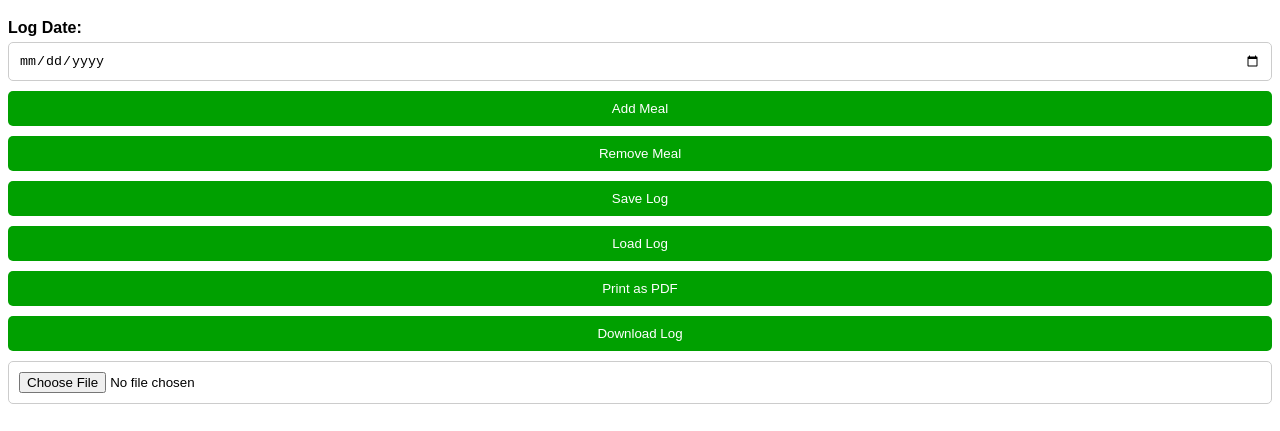
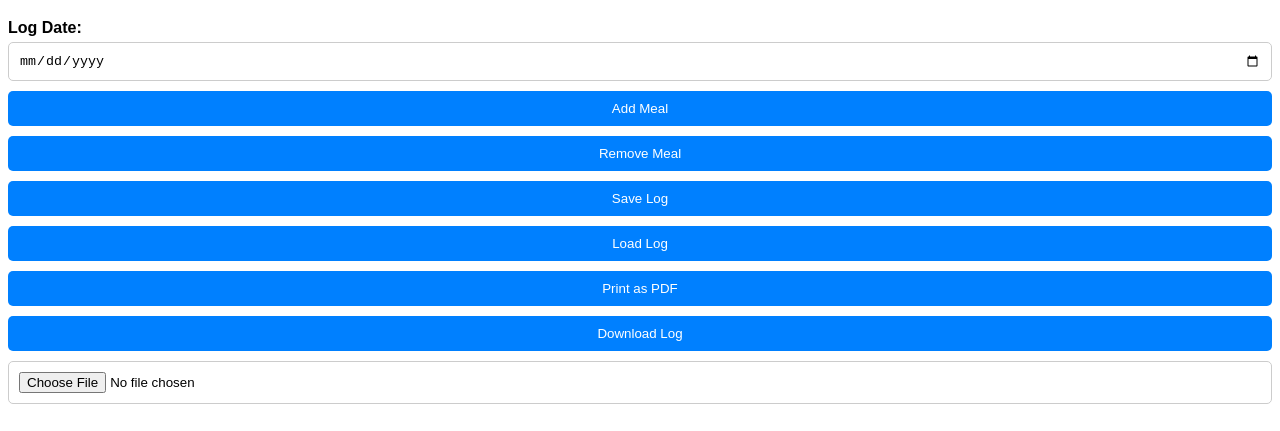
Before and after one commit to KurtAstarita/Ultimate-Meal-Log, a plain HTML site: page index.html in a window 1280 px wide. Shown: the part 61-492 px from the top of the page. Drawn offline with nearby package versions, Linux system fonts and the light colour scheme.

Commit message:
Update styles.css

```diff
--- a/styles.css
+++ b/styles.css
@@ -24,14 +24,14 @@
 }
 
 #meal-log button {
-  background-color: #00A000;
+  background-color: #0080FF; /* Changed to blue */
   color: white;
   border: none;
   cursor: pointer;
 }
 
 #meal-log button:hover {
-  background-color: #006600;
+  background-color: #0056B3; /* Changed to darker blue */
 }
 
 #meal-log .meal-entry {
```
